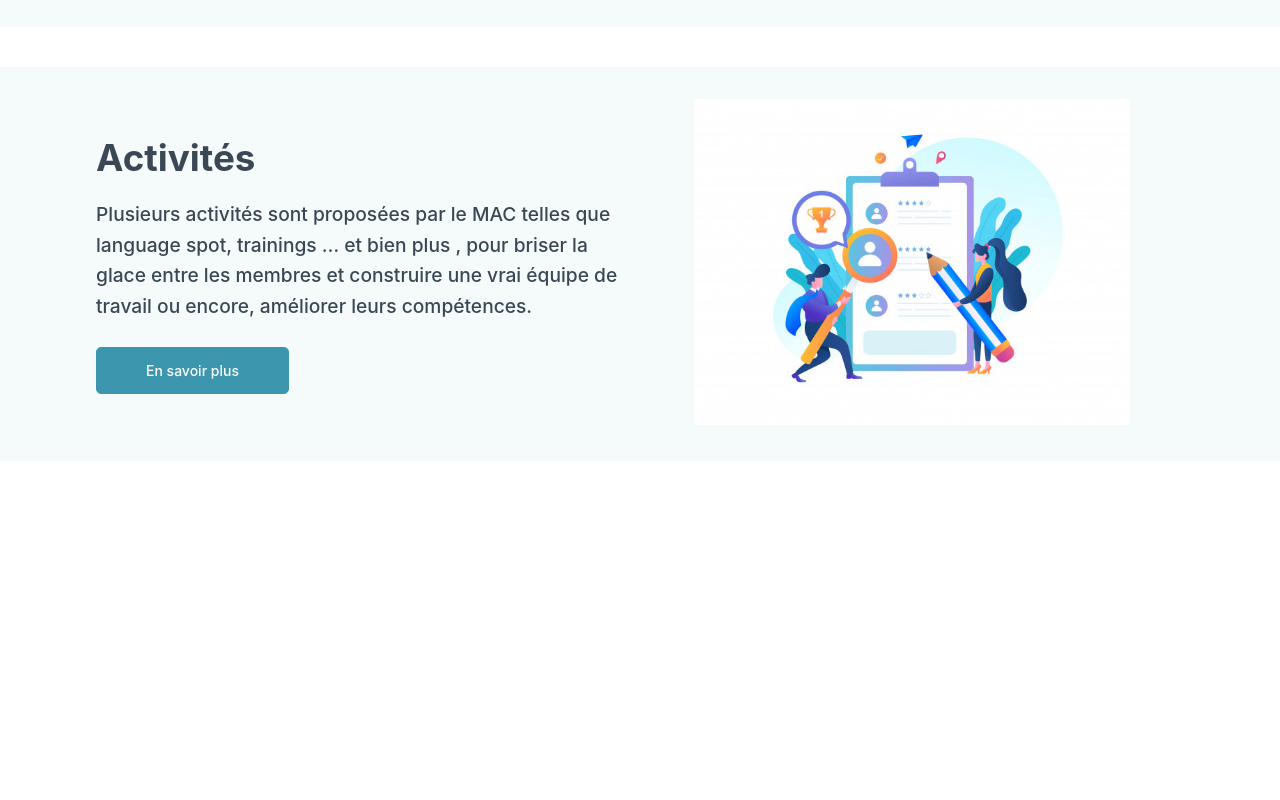
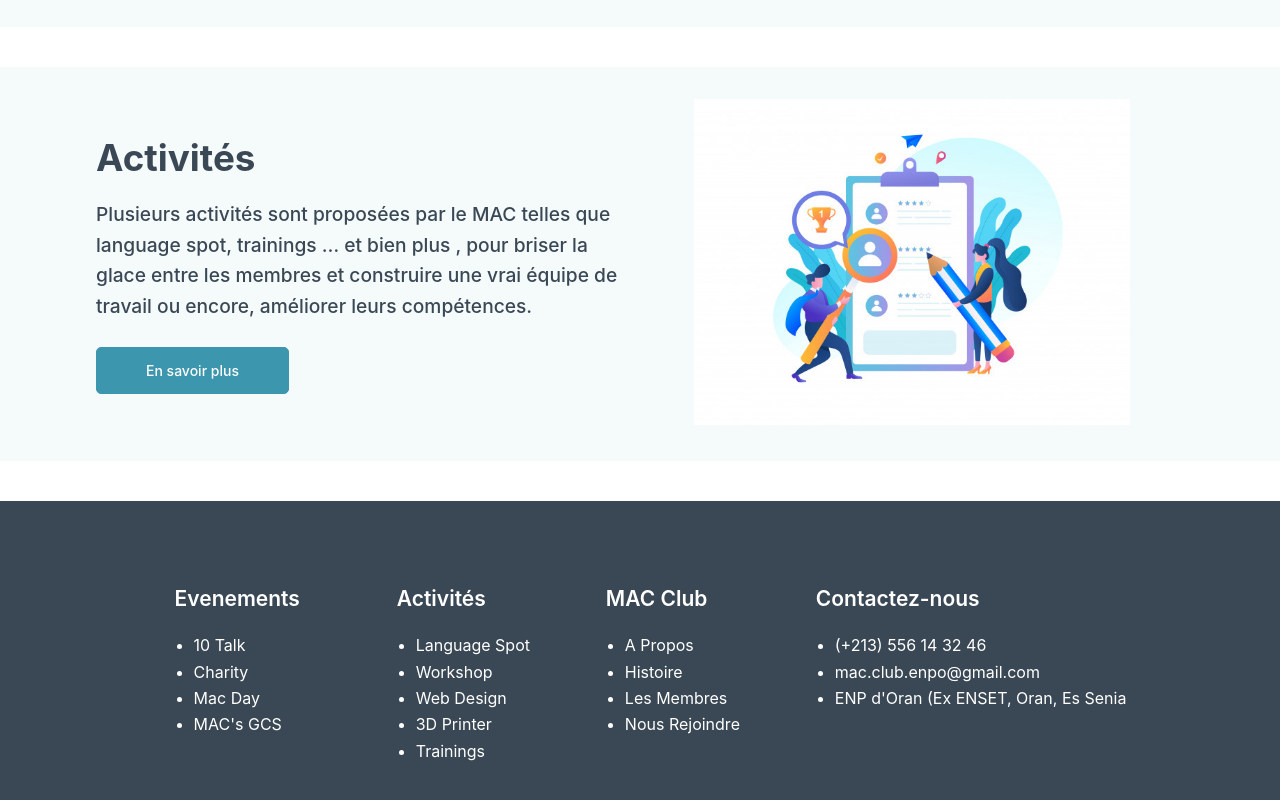
Before and after one commit to addayounes/mac, a React (Create React App) app: page / in a window 1280 px wide. Shown: the part 2258-3058 px from the top of the page. Before the commit the page ends 2759 px from the top, so only its background shows below. Built offline with nearby package versions, Linux system fonts and the light colour scheme.

Commit message:
footer not-yet finished

```diff
--- a/package.json
+++ b/package.json
@@ -13,6 +13,7 @@
     "react-router": "^5.2.0",
     "react-router-dom": "^5.2.0",
     "react-scripts": "4.0.2",
+    "react-scroll": "^1.8.2",
     "web-vitals": "^1.1.0"
   },
   "scripts": {
--- a/src/App.js
+++ b/src/App.js
@@ -1,4 +1,4 @@
-import { BrowserRouter, Route } from "react-router-dom";
+import { BrowserRouter, Route, Switch } from "react-router-dom";
 import Navbar from "./Components/navbar/Navbar";
 import ContentDetails from "./Pages/Content Details/ContentDetails";
 import LandingPage from "./Pages/Landing Page/LandingPage";
@@ -14,23 +14,26 @@ import JoinUs from './Pages/Join Us/JoinUs'
 import Sirius from "./Pages/Sirius/Sirius";
 import GoToTop from "./Components/Go To Top/GoToTop";
 import { useState } from "react";
+import Footer from "./Components/Footer/Footer";
 
 
 function App() {
 
-  const [top, settop] = useState(false)
+  //  const [top, settop] = useState(false)
 
-  const goTo = () => {
-    window.scrollY > 100 ? settop(true) : settop(false)
-  }
+  //  const goTo = () => {
+  //    window.scrollY > 300 ? settop(true) : settop(false)
+  //  }
 
-  window.addEventListener('scroll', goTo)
+  //  window.addEventListener('scroll', goTo)
 
   return (
       <BrowserRouter>
         <div>
           <Navbar />
-          {top && <GoToTop />}
+          <GoToTop />
+          {/* {top && <GoToTop />} */}
+          <Switch>
             <Route exact path="/" component={LandingPage} />
             <Route path="/10talk" component={() => <ContentDetails SliderData={TenTalkSlide} ContentDetails={TenTalkDetails} />} />
             <Route path="/Activities" component={() => <Activities />} />
@@ -46,6 +49,8 @@ function App() {
             <Route path="/WebDesign" component={() => <ContentDetails ContentDetails={WebDesignDetails} />} />
             <Route path="/3DPrinter" component={() => <ContentDetails ContentDetails={PrinterDetails} />} />
             <Route path="/Trainings" component={() => <ContentDetails ContentDetails={TrainingsDetails} />} />
+          </Switch>
+          <Footer />
         </div>
       </BrowserRouter>
 
--- /dev/null
+++ b/src/Components/Footer/Footer.css
@@ -0,0 +1,36 @@
+footer {
+    width: 100%;
+    background-color: #3A4855;
+    color: white;
+    padding: 4em 0;
+}
+.footer-container {
+    width: 76%;
+    margin: 0 auto;
+    display: flex;
+}
+.col h2 {
+    font-size: 1.3125rem;
+    font-weight: 600;
+    margin: 1.3125rem;
+}
+.col ul {
+    margin: 1.5rem 0 1.3125rem;
+}
+.col ul li{margin-bottom: .4rem;}
+.col ul li a{
+    text-decoration: none;
+    color: white;
+    font-size: 1rem;
+
+}
+
+@media only screen and (min-width: 900px) {
+    .row {
+        display: flex;
+    }
+    .down {
+        width: 100%;
+        justify-content: space-between;
+    }
+}
--- /dev/null
+++ b/src/Components/Footer/Footer.jsx
@@ -0,0 +1,55 @@
+import React from 'react'
+import { Link } from 'react-router-dom'
+import './Footer.css'
+
+const Footer = () => {
+    return (
+        <footer>
+            <div className="footer-container">
+                <div className="row">
+
+                </div>
+                <div className="row down">
+                    <div className="col">
+                        <h2>Evenements</h2>
+                        <ul>
+                            <li><Link to="">10 Talk</Link></li>
+                            <li><Link to="">Charity</Link></li>
+                            <li><Link to="">Mac Day</Link></li>
+                            <li><Link to="">MAC's GCS</Link></li>
+                        </ul>
+                    </div>
+                    <div className="col">
+                        <h2>Activités</h2>
+                        <ul>
+                            <li><Link to="">Language Spot</Link></li>
+                            <li><Link to="">Workshop</Link></li>
+                            <li><Link to="">Web Design</Link></li>
+                            <li><Link to="">3D Printer</Link></li>
+                            <li><Link to="">Trainings</Link></li>
+                        </ul>
+                    </div>
+                    <div className="col">
+                        <h2>MAC Club</h2>
+                        <ul>
+                            <li><Link to="">A Propos</Link></li>
+                            <li><Link to="">Histoire</Link></li>
+                            <li><Link to="">Les Membres</Link></li>
+                            <li><Link to="">Nous Rejoindre</Link></li>
+                        </ul>
+                    </div>
+                    <div className="col">
+                        <h2>Contactez-nous</h2>
+                        <ul>
+                            <li>(+213) 556 14 32 46</li>
+                            <li>mac.club.enpo@gmail.com</li>
+                            <li>ENP d'Oran (Ex ENSET, Oran, Es Senia</li>
+                        </ul>
+                    </div>
+                </div>
+            </div>
+        </footer>
+    )
+}
+
+export default Footer
--- a/src/Components/Go To Top/GoToTop.css
+++ b/src/Components/Go To Top/GoToTop.css
@@ -1,8 +1,16 @@
 
 .gototop__icon {
-    position: absolute;
+    position: fixed;
     right: 3.5%;
     bottom: 5%;
     font-size: 3.5rem;
     color: #3C96AE;
+    transition: .2s ease;
+    cursor: pointer;
 }
+.gototop__icon:hover, .gototop__icon:focus {
+    color: #3A4855
+}
+@media only screen and (max-width: 1600px) {
+    .gototop__icon{right: 7.5%;}
+}
--- a/src/Components/Go To Top/GoToTop.jsx
+++ b/src/Components/Go To Top/GoToTop.jsx
@@ -1,11 +1,12 @@
 import React from 'react'
+import { animateScroll  } from 'react-scroll'
 import { FaCaretSquareUp } from 'react-icons/fa'
 import './GoToTop.css'
 
 const GoToTop = () => {
 
     const handleTop = () => {
-        window.scrollTo(0,0)
+        animateScroll.scrollToTop(0);
     }
 
     return (
```
Also changed, not shown: src/todo.txt, 1 other file (tests, documents, lock files or other folders). Lines whose indentation alone changed are shown as unchanged.
